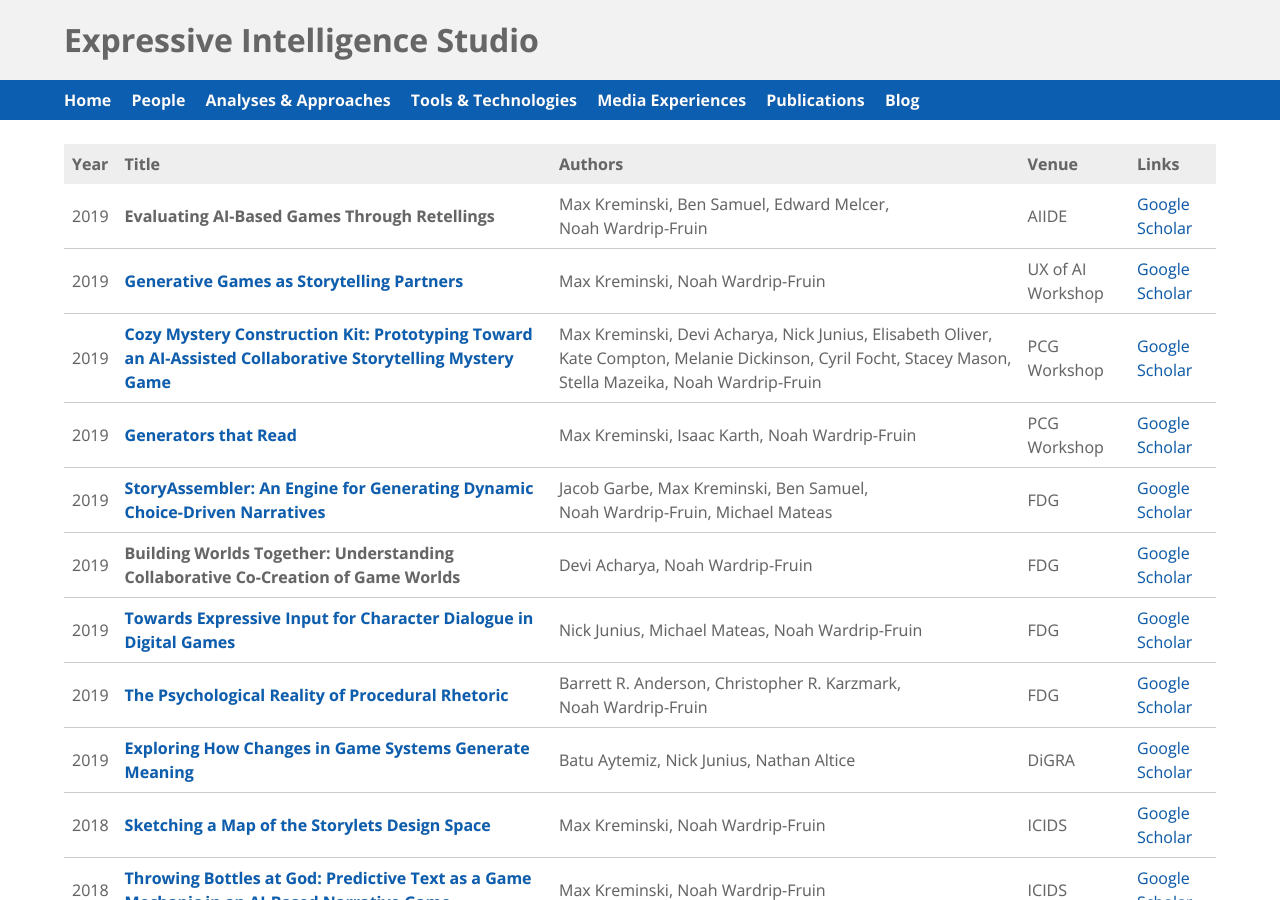
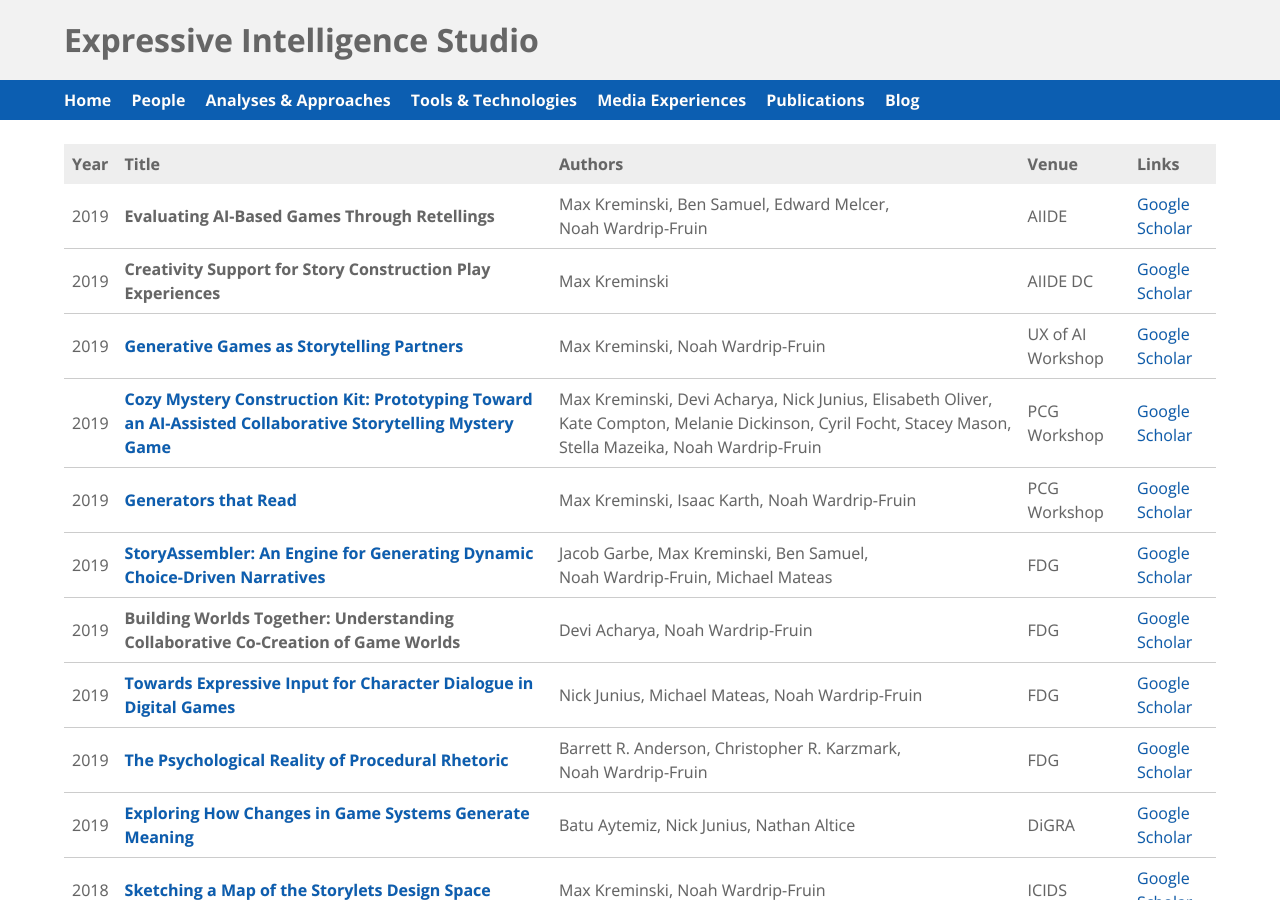
Before and after one commit to ExpressiveIntelligence/expressiveintelligence.github.io, a Jekyll site: the page built from publications/index.html, in a window 1280 px wide and 900 px high. Built offline with Jekyll 4.4.1, drawn with Linux system fonts in a browser that asks for light colours.

Commit message:
Add Max's AIIDE doctoral consortium paper

```diff
--- a/_data/publications.json
+++ b/_data/publications.json
@@ -6,6 +6,14 @@
   "year": "2019",
   "venue": "AIIDE",
   "venue_long": "Artificial Intelligence and Interactive Digital Entertainment"
+},
+{
+  "title": "Creativity Support for Story Construction Play Experiences",
+  "url": "",
+  "authors": ["Max Kreminski"],
+  "year": "2019",
+  "venue": "AIIDE DC",
+  "venue_long": "Artificial Intelligence and Interactive Digital Entertainment Doctoral Consortium"
 },
 {
   "title": "Generative Games as Storytelling Partners",
```
Also changed, not shown: 1 other file.
